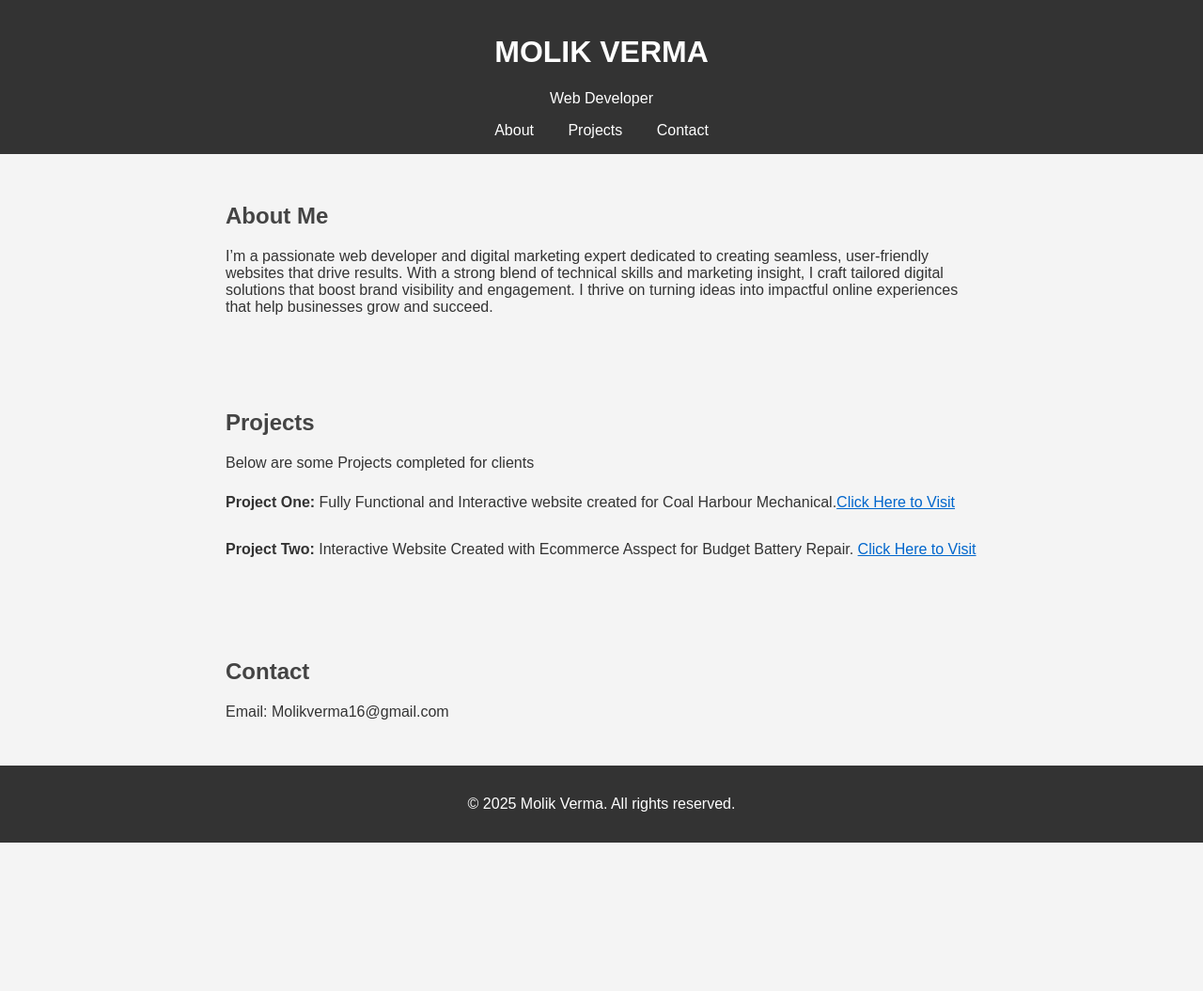
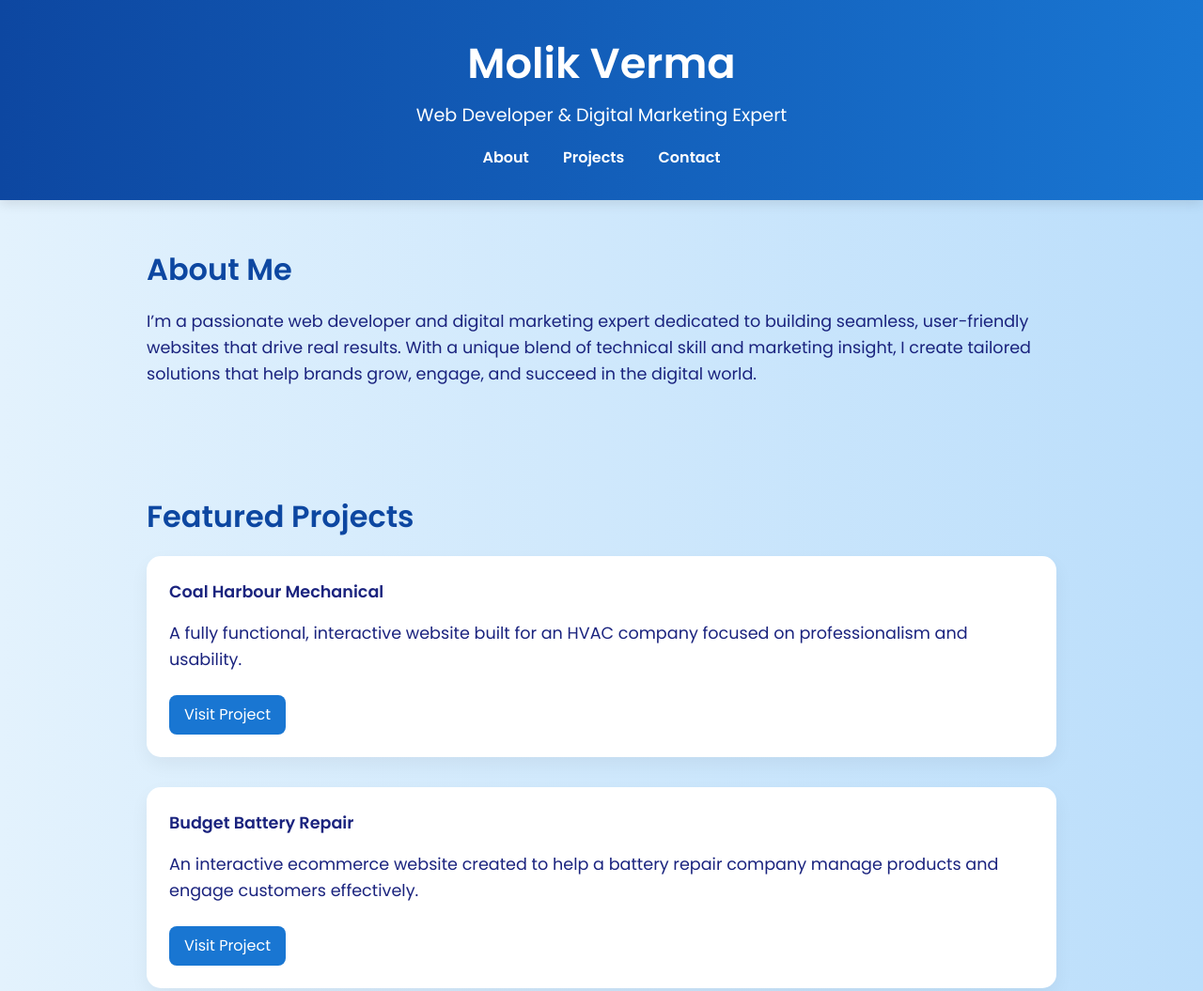
Before and after one commit to Mverma-git/Portfolio, a plain HTML site: page index.html in a window 1280 px wide. Shown: the top 1055 px of the page at 94% size. Before the commit the page ends 897 px from the top, so only its background shows below. Drawn offline with Linux system fonts and the light colour scheme.

Commit message:
Update - 2 index.html

```diff
--- a/index.html
+++ b/index.html
@@ -1,23 +1,130 @@
 <!DOCTYPE html>
 <html lang="en">
 <head>
-  <meta charset="UTF-8">
-  <meta name="viewport" content="width=device-width, initial-scale=1.0">
+  <meta charset="UTF-8" />
+  <meta name="viewport" content="width=device-width, initial-scale=1.0"/>
   <title>Molik Verma - Portfolio</title>
+  <link href="https://fonts.googleapis.com/css2?family=Poppins:wght@400;600&display=swap" rel="stylesheet">
+
   <style>
-    body { font-family: Arial, sans-serif; margin: 0; padding: 0; background: #f4f4f4; color: #333; }
-    header { background: #333; color: white; padding: 1rem 2rem; text-align: center; }
-    nav a { color: white; margin: 0 1rem; text-decoration: none; }
-    section { padding: 2rem; max-width: 800px; margin: auto; }
-    h2 { color: #444; }
-    .projects a { display: inline-block; margin: 0.5rem 0; color: #0066cc; }
-    footer { background: #333; color: white; text-align: center; padding: 1rem; }
+    * {
+      box-sizing: border-box;
+      margin: 0;
+      padding: 0;
+    }
+
+    body {
+      font-family: 'Poppins', sans-serif;
+      background: linear-gradient(to right, #e3f2fd, #bbdefb);
+      color: #1a237e;
+      line-height: 1.6;
+    }
+
+    header {
+      background: linear-gradient(to right, #0d47a1, #1976d2);
+      color: white;
+      padding: 2rem 1rem;
+      text-align: center;
+      box-shadow: 0 4px 12px rgba(0,0,0,0.1);
+    }
+
+    header h1 {
+      font-size: 2.8rem;
+      margin-bottom: 0.3rem;
+    }
+
+    header p {
+      font-size: 1.2rem;
+      margin-bottom: 1rem;
+    }
+
+    nav a {
+      color: white;
+      margin: 0 1rem;
+      text-decoration: none;
+      font-weight: bold;
+      transition: color 0.3s ease;
+    }
+
+    nav a:hover {
+      color: #82b1ff;
+    }
+
+    section {
+      padding: 3rem 1rem;
+      max-width: 1000px;
+      margin: auto;
+    }
+
+    h2 {
+      font-size: 2rem;
+      color: #0d47a1;
+      margin-bottom: 1rem;
+    }
+
+    p {
+      font-size: 1.1rem;
+      margin-bottom: 1rem;
+    }
+
+    .project-box {
+      background: white;
+      padding: 1.5rem;
+      border-radius: 15px;
+      box-shadow: 0 8px 20px rgba(0,0,0,0.05);
+      margin-bottom: 2rem;
+      transition: transform 0.3s ease, box-shadow 0.3s ease;
+    }
+
+    .project-box:hover {
+      transform: translateY(-5px);
+      box-shadow: 0 12px 30px rgba(0,0,0,0.1);
+    }
+
+    .projects a {
+      display: inline-block;
+      margin-top: 0.5rem;
+      padding: 0.5rem 1rem;
+      background-color: #1976d2;
+      color: white;
+      border-radius: 8px;
+      text-decoration: none;
+      transition: background-color 0.3s;
+    }
+
+    .projects a:hover {
+      background-color: #1565c0;
+    }
+
+    a {
+      color: #0d47a1;
+    }
+
+    footer {
+      background: linear-gradient(to right, #0d47a1, #1976d2);
+      color: white;
+      text-align: center;
+      padding: 1.5rem;
+      margin-top: 3rem;
+    }
+
+    @media (max-width: 600px) {
+      header h1 {
+        font-size: 2rem;
+      }
+
+      nav a {
+        display: block;
+        margin: 0.5rem 0;
+      }
+    }
   </style>
 </head>
+
 <body>
   <header>
-    <h1>MOLIK VERMA</h1>
-    <p>Web Developer</p>
+    <h1>Molik Verma</h1>
+    <p>Web Developer & Digital Marketing Expert</p>
     <nav>
       <a href="#about">About</a>
       <a href="#projects">Projects</a>
@@ -27,23 +134,32 @@
 
   <section id="about">
     <h2>About Me</h2>
-   <p>
-  I’m a passionate web developer and digital marketing expert dedicated to creating seamless, user-friendly websites that drive results.
-  With a strong blend of technical skills and marketing insight, I craft tailored digital solutions that boost brand visibility and engagement.
-  I thrive on turning ideas into impactful online experiences that help businesses grow and succeed.
-</p>
+    <p>
+      I’m a passionate web developer and digital marketing expert dedicated to building seamless, user-friendly websites that drive real results.
+      With a unique blend of technical skill and marketing insight, I create tailored solutions that help brands grow, engage, and succeed in the digital world.
+    </p>
   </section>
 
   <section id="projects" class="projects">
-    <h2>Projects</h2>
-    <p>Below are some Projects completed for clients<p>
-    <p><strong>Project One:</strong> Fully Functional and Interactive website created for Coal Harbour Mechanical.<a href="https://coalharbourmechanical.com/">Click Here to Visit</a></p>
-    <p><strong>Project Two:</strong> Interactive Website Created with Ecommerce Asspect for Budget Battery Repair. <a href="https://budgetbatteryrepair.com/">Click Here to Visit</a></p>
+    <h2>Featured Projects</h2>
+
+    <div class="project-box">
+      <p><strong>Coal Harbour Mechanical</strong></p>
+      <p>A fully functional, interactive website built for an HVAC company focused on professionalism and usability.</p>
+      <a href="https://coalharbourmechanical.com/" target="_blank">Visit Project</a>
+    </div>
+
+    <div class="project-box">
+      <p><strong>Budget Battery Repair</strong></p>
+      <p>An interactive ecommerce website created to help a battery repair company manage products and engage customers effectively.</p>
+      <a href="https://budgetbatteryrepair.com/" target="_blank">Visit Project</a>
+    </div>
   </section>
 
   <section id="contact">
     <h2>Contact</h2>
-    <p>Email: Molikverma16@gmail.com</p>
+    <p>Have a project idea or collaboration in mind? I'd love to hear from you!</p>
+    <p><strong>Email:</strong> <a href="mailto:Molikverma16@gmail.com">Molikverma16@gmail.com</a></p>
   </section>
 
   <footer>
```
